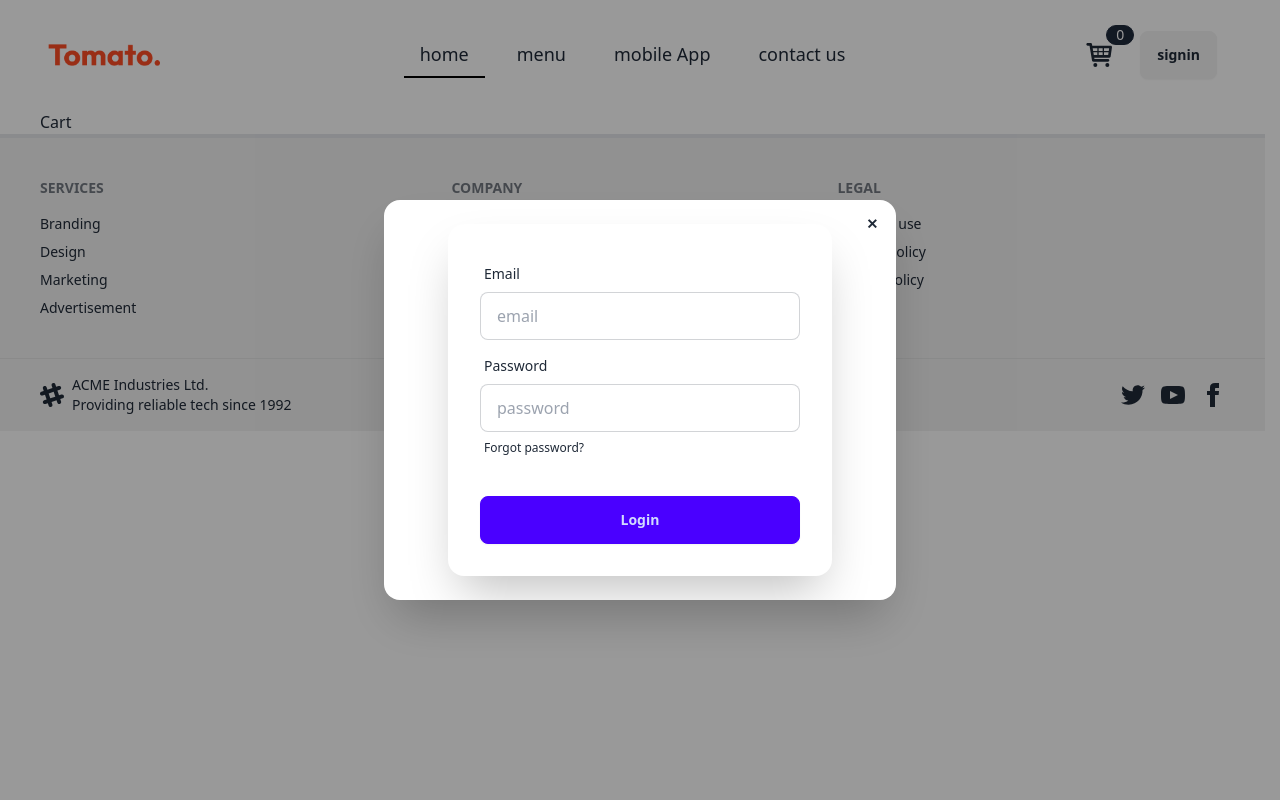
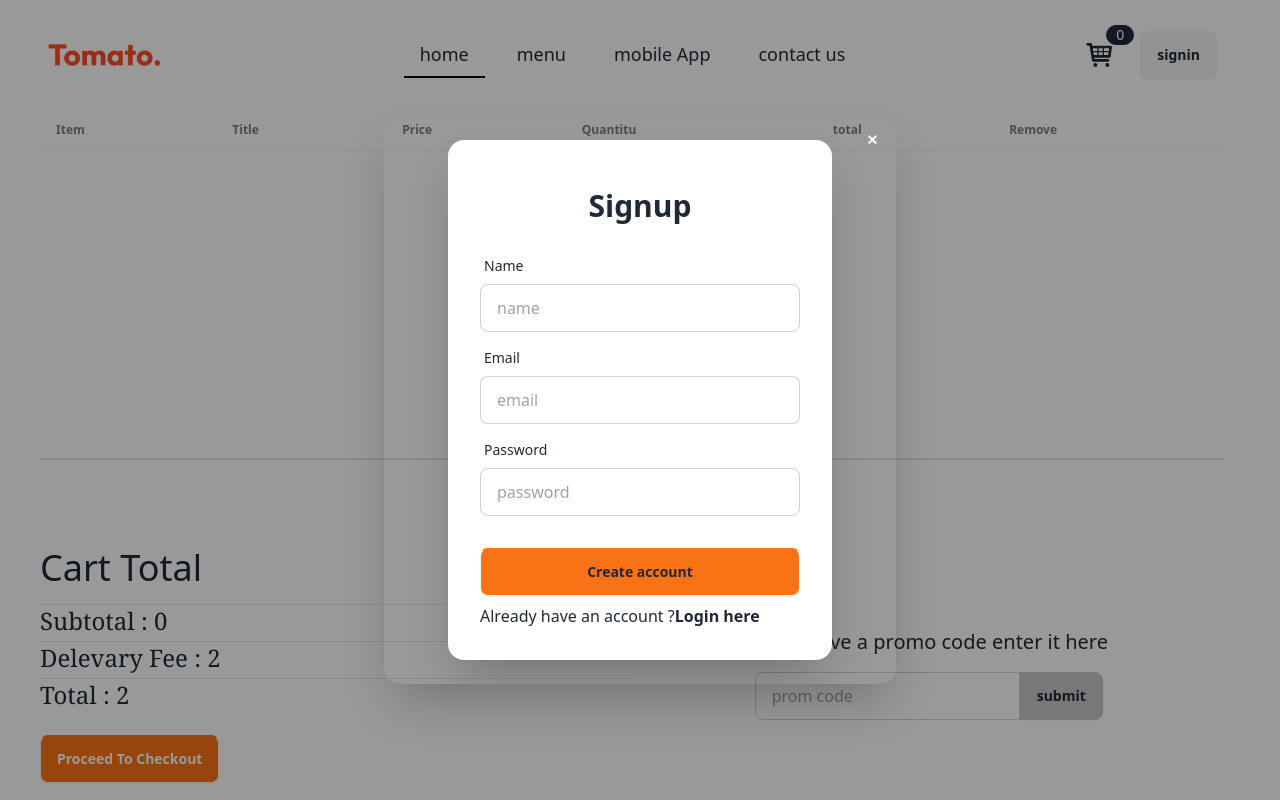
Before and after one commit to Svhodro/Food-Del, a React (Vite) app: page /cart in a window 1280 px wide. Both pictures are taken after a click on the button "signin". Shown: the top 800 px of the page. Built offline with nearby package versions, Linux system fonts and the light colour scheme.

Commit message:
login and sign up setup

```diff
--- a/src/components/Footer/Footer.jsx
+++ b/src/components/Footer/Footer.jsx
@@ -3,7 +3,7 @@ import React from "react";
 function Footer() {
   return (
     <>
-      <footer className="footer bg-base-200 text-base-content p-10 border-t-4">
+      <footer className="footer bg-base-200 text-base-content p-10 border-t-4" id="contact">
         <nav>
           <h6 className="footer-title">Services</h6>
           <a className="link link-hover">Branding</a>
--- a/src/components/Navbar/Navbar.jsx
+++ b/src/components/Navbar/Navbar.jsx
@@ -4,6 +4,7 @@ import { Link } from "react-router-dom";
 import { TiShoppingCart } from "react-icons/ti";
 function Navbar() {
   const [manu, setmanu] = useState("home");
+  const [curentstate, setCurentstate] = useState("signup");
   return (
     <div className="navbar bg-base-100 my-4">
       <div className="navbar-start">
@@ -63,7 +64,8 @@ function Navbar() {
             </li>
           </ul>
         </div>
-        <img src={assets.logo} alt="img" className="w-20 sm:w-28" />
+        <Link to="/"><img src={assets.logo} alt="img" className="w-20 sm:w-28" /></Link>
+
       </div>
       <div className="navbar-center hidden lg:flex">
         <ul className="menu menu-horizontal px-1 gap-4 font-base text-lg cursor-pointer">
@@ -115,7 +117,9 @@ function Navbar() {
             0
           </span>
           <div className=" grid h-10 w-10 place-items-center">
+            <Link to="/cart">
               <TiShoppingCart className="size-8" />
+            </Link>
           </div>
         </div>
         {/* You can open the modal using document.getElementById('ID').showModal() method */}
@@ -126,15 +130,32 @@ function Navbar() {
           signin
         </button>
         <dialog id="my_modal_3" className="modal">
-          <div className="modal-box flex justify-center items-center">
+          <div className="modal-box flex justify-center items-center bg-transparent">
             <form method="dialog">
               {/* if there is a button in form, it will close the modal */}
-              <button className="btn btn-sm btn-circle btn-ghost absolute right-2 top-2">
+              <button className="btn btn-sm btn-circle text-white btn-ghost absolute right-2 top-2">
                 ✕
               </button>
             </form>
+            {curentstate == "signup" ? (
               <div className="card bg-base-100 w-full max-w-sm shrink-0 shadow-2xl">
                 <form className="card-body ">
+                  <div>
+                    <p className="text-center font-bold text-3xl my-4">
+                      Signup
+                    </p>
+                  </div>
+                  <div className="form-control">
+                    <label className="label">
+                      <span className="label-text">Name</span>
+                    </label>
+                    <input
+                      type="text"
+                      placeholder="name"
+                      className="input input-bordered"
+                      required
+                    />
+                  </div>
                   <div className="form-control">
                     <label className="label">
                       <span className="label-text">Email</span>
@@ -156,17 +177,81 @@ function Navbar() {
                       className="input input-bordered"
                       required
                     />
-                  <label className="label">
-                    <a href="#" className="label-text-alt link link-hover">
-                      Forgot password?
-                    </a>
-                  </label>
                   </div>
                   <div className="form-control mt-6">
-                  <button className="btn btn-primary">Login</button>
+                    <button className="btn border-t-orange-500 bg-orange-500">
+                      Create account
+                    </button>
+                  </div>
+                  <div>
+                    <p>
+                      Already have an account ?
+                      <span
+                        className="font-semibold cursor-pointer"
+                        onClick={() => setCurentstate("login")}
+                      >
+                        Login here
+                      </span>
+                    </p>
                   </div>
                 </form>
               </div>
+            ) : (
+              <div className="card bg-base-100 w-full max-w-sm shrink-0 shadow-2xl">
+                <form className="card-body ">
+                  <div>
+                    <p className="text-center font-bold text-3xl my-4">
+                      Signin
+                    </p>
+                  </div>
+                  <div className="form-control">
+                    <label className="label">
+                      <span className="label-text">Email</span>
+                    </label>
+                    <input
+                      type="email"
+                      placeholder="email"
+                      className="input input-bordered"
+                      required
+                    />
+                  </div>
+                  <div className="form-control">
+                    <label className="label">
+                      <span className="label-text">Password</span>
+                    </label>
+                    <input
+                      type="password"
+                      placeholder="password"
+                      className="input input-bordered"
+                      required
+                    />
+                  </div>
+                  <div className="form-control mt-6">
+                    <button className="btn border-t-orange-500 bg-orange-500">
+                      Login
+                    </button>
+                  </div>
+                  <div>
+                    <div className="flex justify-center items-start gap-3  mt-1 ">
+                      <input type="checkbox" required />
+                      <p className="text-base">
+                        By continuing,i agree to the terms of ase & privacy
+                        policy
+                      </p>
+                    </div>
+                    <p className="text-start my-2">
+                      Create a new account ?
+                      <span
+                        className="font-semibold cursor-pointer"
+                        onClick={() => setCurentstate("signup")}
+                      >
+                        Click here
+                      </span>
+                    </p>
+                  </div>
+                </form>
+              </div>
+            )}
           </div>
         </dialog>
       </div>
--- a/src/context/StoreContext.jsx
+++ b/src/context/StoreContext.jsx
@@ -16,12 +16,21 @@ const adtocart=(itemid)=>{
 const removecart=(itemid)=>{
   setCartItem((prev)=>({...prev,[itemid]:prev[itemid]-1}))
 }
-useEffect(()=>{
-console.log(cartItem);
-},[cartItem])
+
+const getTotalCartAmount=()=>{
+  let totalAmount=0;
+  for (const item in cartItem) {
+    if (cartItem[item]>0) {
+      let iteminfo=food_list.find((product)=>product._id==item)
+      totalAmount+=iteminfo.price* cartItem[item]
+    }
+
+  }
+  return totalAmount
+}
 
   return (
-    <StoreContext.Provider value={{food_list , cartItem,adtocart,removecart}}>
+    <StoreContext.Provider value={{food_list , cartItem,adtocart,removecart,getTotalCartAmount}}>
       {children}
     </StoreContext.Provider>
   );
--- a/src/pages/Cart/Cart.jsx
+++ b/src/pages/Cart/Cart.jsx
@@ -1,9 +1,71 @@
-import React from 'react'
+import React, { useContext } from "react";
+import { StoreContext } from "../../context/StoreContext";
+import { RxCross2 } from "react-icons/rx";
+function Cart() {
+  const { food_list, cartItem, removecart ,getTotalCartAmount} = useContext(StoreContext);
+  return (
+    <div className="">
+      <div className="overflow-x-auto min-h-[300px]">
+        <table className="table">
+          {/* head */}
+          <thead>
+            <tr>
+              <th>Item</th>
+              <th>Title</th>
+              <th>Price</th>
+              <th>Quantitu </th>
+              <th>total</th>
+              <th>Remove</th>
+            </tr>
+          </thead>
+          <tbody>
+            {/* row 1 */}
+            {food_list.map((item, index) => {
+              if (cartItem[item._id] > 0) {
+                return (
+                  <tr>
+                    <th>
+                      <img src={item.image} alt="img" className="w-14" />
+                    </th>
+                    <td>{item.name}</td>
+                    <td>${item.price}</td>
+                    <td>{cartItem[item._id]}</td>
+                    <td>${item.price * cartItem[item._id]}</td>
+                    <td
+                      className="cursor-pointer"
+                      onClick={() => removecart(item._id)}
+                    >
+                      <RxCross2 />
+                    </td>
+                  </tr>
+                );
+              }
+            })}
+          </tbody>
+        </table>
+      </div>
+      <div className="flex flex-col  sm:flex-row justify-center sm:justify-around items-center my-12 border-t-2 pt-20 w-full">
 
-function Cart() {
-  return (
-    <div>Cart</div>
-  )
+        <div className="w-1/2 ">
+        <h1 className="text-4xl my-2">Cart Total</h1>
+          <div className="text-2xl font-serif flex flex-col gap-1 pt-2 ">
+            <p className="border-t">Subtotal : {getTotalCartAmount()}</p>
+            <p className="border-t">Delevary Fee : 2</p>
+            <p className="border-t">Total : {getTotalCartAmount()+2}</p>
+
+          </div>
+          <button className="btn bg-orange-500 border-t-orange-500 text-white my-6" >Proceed To Checkout</button>
+        </div>
+        <div className="w-1/2 flex flex-col items-center gap-4">
+          <p className="text-start text-xl " >if you have a promo code enter it here</p>
+          <div className="flex justify-start items-center">
+          <input type="text" placeholder="prom code" className="input input-bordered w-full max-w-xs rounded-none rounded-l-lg" />
+          <button className="btn btn-active rounded-none rounded-r-lg">submit</button>
+          </div>
+        </div>
+      </div>
+    </div>
+  );
 }
 
-export default Cart
+export default Cart;
```
Lines whose indentation alone changed are shown as unchanged.
